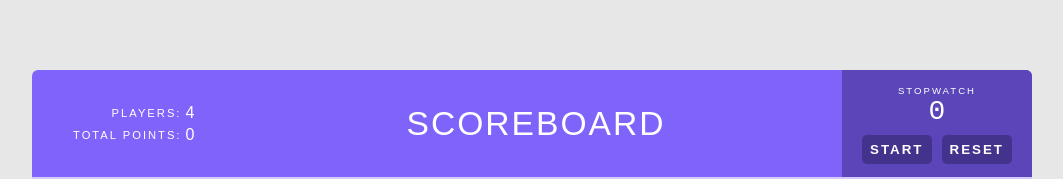
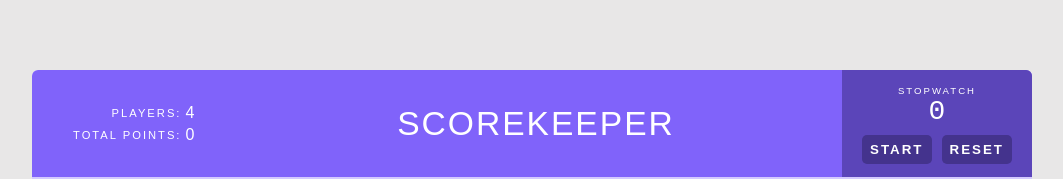
Before and after one commit to LeeVaughn/scorekeeper-v2, a React (Create React App) app: page / in a window 1280 px wide. Shown: the top 179 px of the page, without its empty margins (108-1171 px from the left). Built offline with nearby package versions, Linux system fonts and the light colour scheme.

Commit message:
updated Header title

```diff
--- a/src/components/App.js
+++ b/src/components/App.js
@@ -16,7 +16,7 @@ class App extends Component {
           const lowScore = context.actions.getLowScore();
           return (
             <div className="scoreboard">
-              <Header title="Scoreboard" />
+              <Header title="Scorekeeper" />
 
               {/* players list */}
               {/* iterates over array
```
